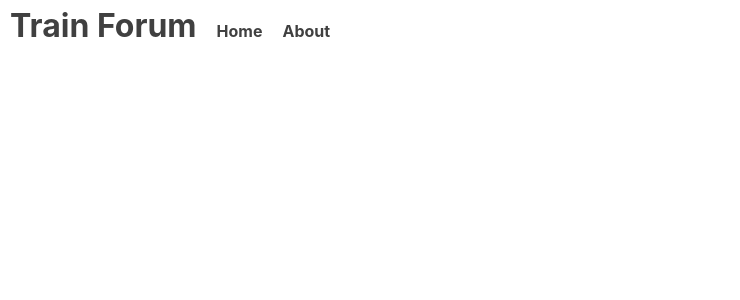
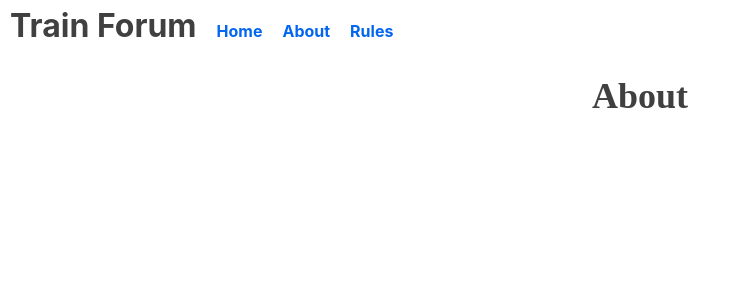
Before and after one commit to nothankyouwdym/TrainForum, a React (Vite) app: page /About in a window 1280 px wide. Shown: the top 300 px of the page, without its empty margins (0-740 px from the left). Built offline with nearby package versions, Linux system fonts and the light colour scheme.

Commit message:
4 files modified, 2 added

```diff
--- /dev/null
+++ b/src/About.jsx
@@ -0,0 +1,22 @@
+import React, { Component } from "react"
+
+
+class About extends Component{
+  render(){
+    return(
+      <section>
+        <h1 style={{textAlign: "center"}}>About</h1>
+
+        <p>
+          <strong>
+            <em>
+
+            </em>
+          </strong>
+        </p>
+      </section>
+    )
+  }
+}
+
+export default About
--- a/src/App.jsx
+++ b/src/App.jsx
@@ -1,4 +1,5 @@
 import React, { Component } from "react"
+import { Outlet } from "react-router-dom"
 import Navbar from "./Navbar"
 
 class App extends Component{
@@ -6,6 +7,7 @@ class App extends Component{
     return(
       <section>
         <Navbar />
+        <Outlet />
       </section>
     )
   }
--- a/src/Navbar.jsx
+++ b/src/Navbar.jsx
@@ -8,8 +8,9 @@ class Navbar extends Component{
       <nav>
         <span id="NavTitle">Train Forum</span>
 
-        <span>Home</span>
-        <span>About</span>
+        <span><Link to="/">Home</Link></span>
+        <span><Link to="About">About</Link></span>
+        <span><Link to="Rules">Rules</Link></span>
       </nav>
     )
   }
--- /dev/null
+++ b/src/Rules.jsx
@@ -0,0 +1,18 @@
+import React, { Component } from "react"
+
+
+class Rules extends Component{
+  render(){
+    return(
+      <section>
+        <h1 style={{textAlign: "center"}}>Rules</h1>
+
+        <ol>
+          <li></li>
+        </ol>
+      </section>
+    )
+  }
+}
+
+export default Rules
--- a/src/index.css
+++ b/src/index.css
@@ -396,6 +396,13 @@ ul li ul {
 
 ol li ol {
   margin-bottom: 0;
+  font-weight: bold;
+  font-family: cursive,cursive;
+}
+
+p{
+  font-weight: bold;
+  font-family: cursive,cursive;
 }
 
 span{
@@ -403,6 +410,8 @@ span{
 	font-weight: bold;
   white-space: nowrap;
 }
+
+
 
 #NavTitle{
   font-size: xx-large;
@@ -414,8 +423,8 @@ h3,
 h4,
 h5 {
   margin: 1.5rem 0;
-  font-weight: 600;
-  font-family: -apple-system, BlinkMacSystemFont, Helvetica Neue, Helvetica, Arial, sans-serif;
+  font-weight: bold;
+  font-family: cursive,cursive;
   line-height: 1.2;
   color: #404040;
 }
--- a/src/main.jsx
+++ b/src/main.jsx
@@ -1,10 +1,18 @@
 import React from 'react'
 import ReactDOM from 'react-dom/client'
 import App from './App'
+import About from "./About"
+import Rules from "./Rules"
 import './index.css'
+import {BrowserRouter,Routes,Route} from "react-router-dom"
 
 ReactDOM.createRoot(document.getElementById('root')).render(
-  <React.StrictMode>
-    <App />
-  </React.StrictMode>
+  <BrowserRouter>
+      <Routes>
+        <Route path="/" element={<App/>}>
+          <Route path="/About" element={<About />}></Route>
+          <Route path="/Rules" element={<Rules />}></Route>
+        </Route>
+      </Routes>
+  </BrowserRouter>
 )
```
